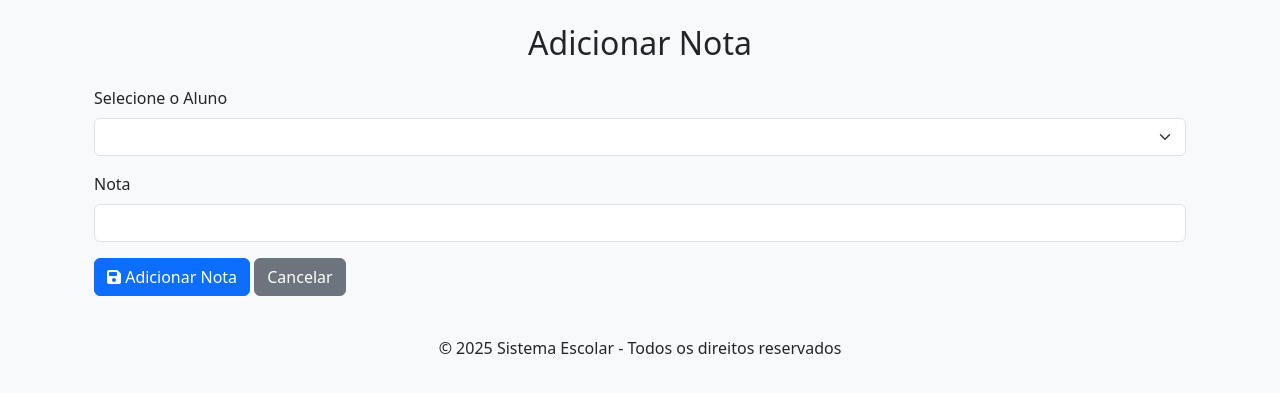
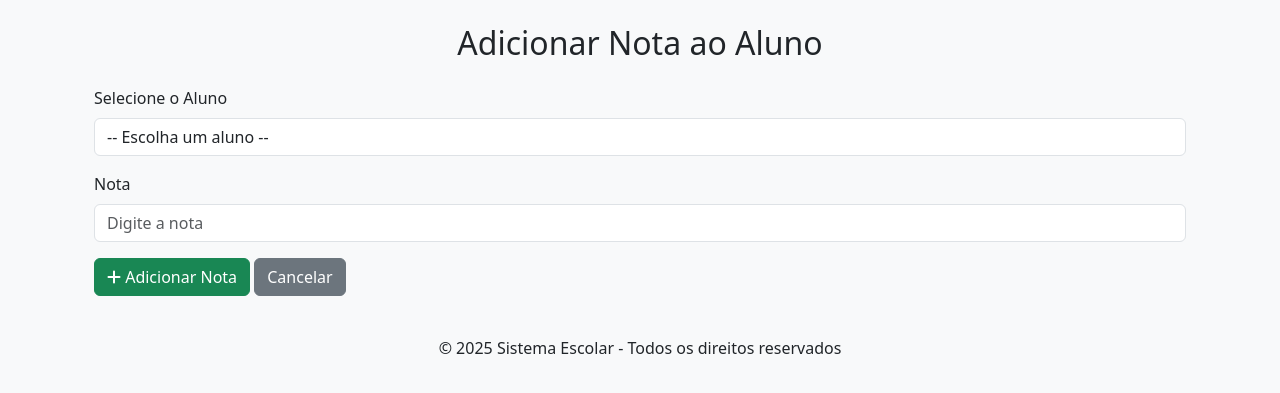
Before and after one commit to msette-jr/Sistema_Escola, a Django app: page /adicionar_nota/ in a window 1280 px wide. Shown: the part 56-449 px from the top of the page. Run offline with Django 5.2, Linux system fonts and the light colour scheme; data that the repository does not hold is empty; some libraries are stand-ins or nearby versions.

Commit message:
Adicionado funcionalidade de adicionar/remover alunos e exportar para CSV

```diff
--- a/cadastro/backend.py
+++ b/cadastro/backend.py
@@ -1,5 +1,3 @@
-# cadastro/backend.py
-
 class Aluno:
     def __init__(self, nome):
         self.__nome = nome
@@ -8,8 +6,6 @@ class Aluno:
     def adicionar_nota(self, nota):
         if not isinstance(nota, (int, float)):
             raise ValueError("A nota deve ser um número.")
-        if nota < 0 or nota > 10:
-            raise ValueError("A nota deve estar entre 0 e 10.")
         self.__notas.append(nota)
 
     def obter_nome(self):
@@ -22,13 +18,7 @@ class Aluno:
         return sum(self.__notas) / len(self.__notas) if self.__notas else 0
 
     def situacao(self):
-        media = self.media_notas()
-        if media >= 7:
-            return "Aprovado"
-        elif media >= 5:
-            return "Recuperação"
-        else:
-            return "Reprovado"
+        return "Aprovado" if self.media_notas() >= 6 else "Reprovado"
 
 
 class Turma:
@@ -43,6 +33,17 @@ class Turma:
     def obter_alunos(self):
         return self.__alunos
 
+    def remover_aluno(self, nome):
+        aluno = self.aluno_por_nome(nome)
+        if aluno:
+            self.__alunos.remove(aluno)
+
+    def aluno_por_nome(self, nome):
+        for aluno in self.__alunos:
+            if aluno.obter_nome() == nome:
+                return aluno
+        return None
+
     def media_notas(self):
         total_notas = sum(aluno.media_notas() for aluno in self.__alunos)
         return total_notas / len(self.__alunos) if self.__alunos else 0
@@ -50,14 +51,3 @@ class Turma:
     def alunos_acima_da_media(self):
         media_turma = self.media_notas()
         return [aluno for aluno in self.__alunos if aluno.media_notas() > media_turma]
-
-    def aluno_por_nome(self, nome):
-        for aluno in self.__alunos:
-            if aluno.obter_nome() == nome:
-                return aluno
-
-    def remover_aluno(self, nome):
-        """Remove um aluno da turma pelo nome"""
-        aluno = self.aluno_por_nome(nome)
-        if aluno:
-            self.__alunos.remove(aluno)
--- a/cadastro/templates/cadastro/adicionar_aluno.html
+++ b/cadastro/templates/cadastro/adicionar_aluno.html
@@ -5,6 +5,10 @@
 {% block content %}
 <div class="container">
     <h2 class="text-center">Adicionar Novo Aluno</h2>
+
+    {% if error %}
+        <div class="alert alert-danger">{{ error }}</div>
+    {% endif %}
 
     <form method="post" class="mt-4">
         {% csrf_token %}
--- a/cadastro/templates/cadastro/adicionar_nota.html
+++ b/cadastro/templates/cadastro/adicionar_nota.html
@@ -4,29 +4,31 @@
 
 {% block content %}
 <div class="container">
-    <h2 class="text-center">Adicionar Nota</h2>
+    <h2 class="text-center">Adicionar Nota ao Aluno</h2>
 
     {% if error %}
-    <div class="alert alert-danger">{{ error }}</div>
+        <div class="alert alert-danger">{{ error }}</div>
     {% endif %}
 
     <form method="post" class="mt-4">
         {% csrf_token %}
+
         <div class="mb-3">
             <label for="nome" class="form-label">Selecione o Aluno</label>
-            <select id="nome" name="nome" class="form-select">
+            <select name="nome" id="nome" class="form-control" required>
+                <option value="">-- Escolha um aluno --</option>
                 {% for aluno in alunos %}
-                <option value="{{ aluno.obter_nome }}">{{ aluno.obter_nome }}</option>
+                <option value="{{ aluno.nome }}">{{ aluno.nome }}</option>
                 {% endfor %}
             </select>
         </div>
 
         <div class="mb-3">
             <label for="nota" class="form-label">Nota</label>
-            <input type="number" step="0.1" min="0" max="10" class="form-control" id="nota" name="nota" required>
+            <input type="text" class="form-control" id="nota" name="nota" placeholder="Digite a nota" required>
         </div>
 
-        <button type="submit" class="btn btn-primary"><i class="fas fa-save"></i> Adicionar Nota</button>
+        <button type="submit" class="btn btn-success"><i class="fas fa-plus"></i> Adicionar Nota</button>
         <a href="{% url 'index' %}" class="btn btn-secondary">Cancelar</a>
     </form>
 </div>
--- a/cadastro/urls.py
+++ b/cadastro/urls.py
@@ -2,9 +2,11 @@ from django.urls import path
 from . import views
 
 urlpatterns = [
+
     path('', views.index, name='index'),
     path('adicionar_aluno/', views.adicionar_aluno, name='adicionar_aluno'),
     path('adicionar_nota/', views.adicionar_nota, name='adicionar_nota'),
+    path('remover_aluno/<str:nome>/', views.remover_aluno, name='remover_aluno'),
     path('grafico/<str:aluno_nome>/', views.grafico_comparacao, name='grafico_comparacao'),
-    path('remover_aluno/<str:aluno_nome>/', views.remover_aluno, name='remover_aluno'),
-]
+    path('exportar_csv/', views.exportar_csv, name='exportar_csv'),
+    ]
--- a/cadastro/views.py
+++ b/cadastro/views.py
@@ -1,91 +1,142 @@
-from django.shortcuts import render, redirect
-from cadastro.backend import Aluno, Turma  # Importação correta do backend
+from django.shortcuts import render, redirect, get_object_or_404
 import matplotlib.pyplot as plt
 import io
 import base64
+from django.http import HttpResponse
+import csv
+from .models import Aluno, Turma
 
-# Instância única da turma
-turma = Turma()
+def exportar_csv(request):
+    """Exporta a lista de alunos e suas notas para um arquivo CSV."""
+    # Configuração da resposta HTTP
+    response = HttpResponse(content_type='text/csv')
+    response['Content-Disposition'] = 'attachment; filename="alunos.csv"'
+
+    # Criação do writer CSV
+    writer = csv.writer(response)
+    writer.writerow(['Nome', 'Notas', 'Média', 'Situação'])  # Cabeçalho do CSV
+
+    # Escrever os dados dos alunos no CSV
+    for aluno in Aluno.objects.all():
+        media_aluno = aluno.media_notas()
+        if media_aluno >= 7:
+            situacao = "Aprovado"
+        elif media_aluno >= 5:
+            situacao = "Recuperação"
+        else:
+            situacao = "Reprovado"
+
+        writer.writerow([
+            aluno.nome,
+            ', '.join(map(str, aluno.notas)),  # Convertendo as notas para string separadas por vírgula
+            f"{media_aluno:.2f}",  # Formatação da média com duas casas decimais
+            situacao
+        ])
+
+    return response
+
+
+    return response
 
 def index(request):
-    """ Exibe a página inicial com a lista de alunos e a média da turma. """
-    alunos = [
-        {
-            'nome': aluno.obter_nome(),
-            'notas': aluno.obter_notas(),
-            'media': aluno.media_notas(),
-            'situacao': aluno.situacao()  # Mostra se o aluno foi aprovado ou reprovado
-        }
-        for aluno in turma.obter_alunos()
-    ]
-    media_turma = turma.media_notas()
-    return render(request, 'cadastro/index.html', {'alunos': alunos, 'media_turma': media_turma})
+    """ Exibe a página inicial com a lista de alunos, a média da turma e a situação de cada aluno. """
+    alunos = Aluno.objects.all()
+    turma = Turma.objects.first()
+    media_turma = turma.media_notas() if turma else 0
+
+    alunos_com_dados = []
+    for aluno in alunos:
+        media_aluno = aluno.media_notas() if aluno.notas else 0
+        if media_aluno >= 7:
+            situacao = "Aprovado"
+        elif media_aluno >= 5:
+            situacao = "Recuperação"
+        elif aluno.notas:
+            situacao = "Reprovado"
+        else:
+            situacao = "Sem notas"
+        alunos_com_dados.append({
+            'nome': aluno.nome,
+            'notas': aluno.notas,
+            'media': media_aluno,
+            'situacao': situacao
+        })
+
+    return render(request, 'cadastro/index.html', {
+        'alunos': alunos_com_dados,
+        'media_turma': media_turma
+    })
 
 def adicionar_aluno(request):
-    """ Adiciona um novo aluno à turma. """
+    """ Adiciona um novo aluno à turma e ao banco de dados Django. """
     if request.method == 'POST':
         nome = request.POST.get('nome')
         if nome:
-            novo_aluno = Aluno(nome.strip())
-            turma.adicionar_aluno(novo_aluno)
+            if Aluno.objects.filter(nome=nome.strip()).exists():
+                return render(request, 'cadastro/adicionar_aluno.html', {'error': 'O aluno já existe.'})
+            aluno = Aluno.objects.create(nome=nome.strip(), notas=[])
+            turma, _ = Turma.objects.get_or_create()
+            turma.alunos.add(aluno)
             return redirect('index')
         else:
             return render(request, 'cadastro/adicionar_aluno.html', {'error': 'O nome do aluno não pode estar vazio.'})
     return render(request, 'cadastro/adicionar_aluno.html')
 
 def adicionar_nota(request):
-    """ Adiciona uma nota a um aluno existente. """
+    """ Adiciona uma nota a um aluno e salva no banco de dados Django. """
+    alunos = Aluno.objects.all()
     if request.method == 'POST':
         nome = request.POST.get('nome')
         nota = request.POST.get('nota')
         if nome and nota:
-            aluno = turma.aluno_por_nome(nome.strip())
+            aluno = Aluno.objects.filter(nome=nome.strip()).first()
             if aluno:
                 try:
-                    aluno.adicionar_nota(float(nota))
-                    return redirect('index')
+                    nota = float(nota)
+                    if 0 <= nota <= 10:
+                        aluno.notas.append(nota)
+                        aluno.save()
+                        return redirect('index')
+                    else:
+                        raise ValueError("Nota fora do intervalo permitido (0-10).")
                 except ValueError:
                     return render(request, 'cadastro/adicionar_nota.html', {
-                        'alunos': turma.obter_alunos(),
-                        'error': 'A nota deve ser um número válido.'
+                        'alunos': alunos,
+                        'error': 'A nota deve ser um número válido entre 0 e 10.'
                     })
             else:
                 return render(request, 'cadastro/adicionar_nota.html', {
-                    'alunos': turma.obter_alunos(),
+                    'alunos': alunos,
                     'error': 'Aluno não encontrado.'
                 })
         else:
             return render(request, 'cadastro/adicionar_nota.html', {
-                'alunos': turma.obter_alunos(),
+                'alunos': alunos,
                 'error': 'Os campos nome e nota são obrigatórios.'
             })
-    return render(request, 'cadastro/adicionar_nota.html', {'alunos': turma.obter_alunos()})
+    return render(request, 'cadastro/adicionar_nota.html', {'alunos': alunos})
 
-def remover_aluno(request, aluno_nome):
-    """ Remove um aluno da turma """
-    aluno_nome = aluno_nome.strip()
-    aluno = turma.aluno_por_nome(aluno_nome)
+def remover_aluno(request, nome):
+    """ Remove um aluno da turma e do banco de dados Django """
+    aluno = Aluno.objects.filter(nome=nome.strip()).first()
     if aluno:
-        turma.remover_aluno(aluno_nome)
+        aluno.delete()
     return redirect('index')
 
 def grafico_comparacao(request, aluno_nome):
     """ Exibe um gráfico comparando a média do aluno com a média da turma. """
-    aluno = turma.aluno_por_nome(aluno_nome.strip())
-    if not aluno:
-        return redirect('index')
+    aluno = get_object_or_404(Aluno, nome=aluno_nome.strip())
+    turma = Turma.objects.first()
 
-    media_turma = turma.media_notas()
-    media_aluno = aluno.media_notas()
+    media_aluno = aluno.media_notas() if aluno.notas else 0
+    media_turma = turma.media_notas() if turma and turma.alunos.exists() else 0
 
-    # Criar o gráfico com Matplotlib
-    fig, ax = plt.subplots(figsize=(6, 4))
-    ax.bar(['Aluno', 'Turma'], [media_aluno, media_turma], color=['blue', 'green'])
+    fig, ax = plt.subplots(figsize=(8, 5))
+    ax.bar(['Média do Aluno', 'Média da Turma'], [media_aluno, media_turma], color=['blue', 'green'])
     ax.set_ylabel('Média')
-    ax.set_title(f'Comparação Média: {aluno_nome}')
+    ax.set_title(f'Comparação da Média do Aluno: {aluno.nome}')
     ax.set_ylim(0, 10)
 
-    # Converter gráfico para imagem
     buffer = io.BytesIO()
     plt.savefig(buffer, format='png')
     buffer.seek(0)
@@ -94,4 +145,9 @@ def grafico_comparacao(request, aluno_nome):
 
     graphic = base64.b64encode(image_png).decode('utf-8')
 
-    return render(request, 'cadastro/grafico.html', {'graphic': graphic, 'aluno': aluno})
+    return render(request, 'cadastro/grafico.html', {
+        'graphic': graphic,
+        'aluno': aluno,
+        'media_aluno': media_aluno,
+        'media_turma': media_turma
+    })
```
Also changed, not shown: cadastro/templates/cadastro/grafico.html (+69 -6 lines), cadastro/templates/cadastro/index.html (+25 -9 lines), db.sqlite3.
